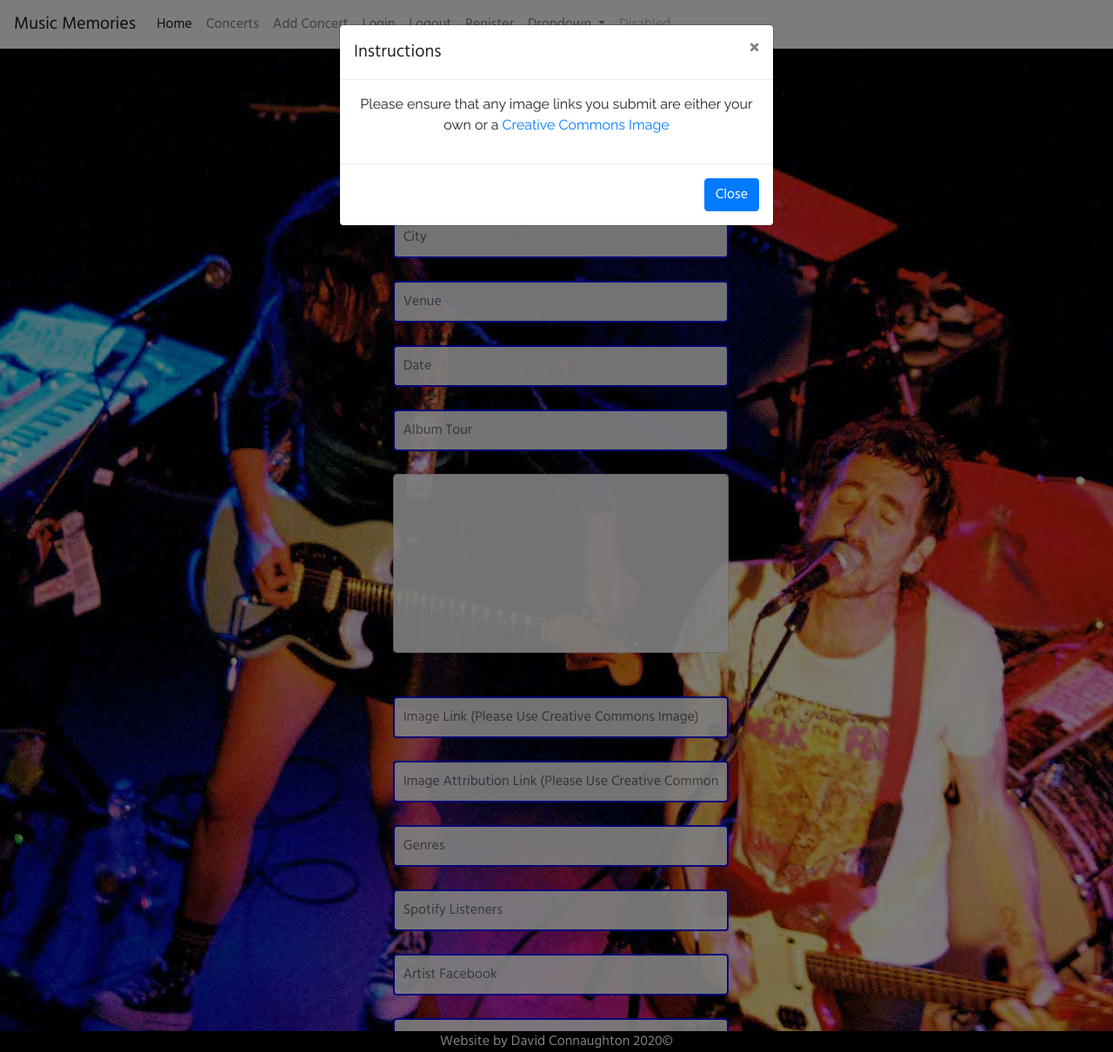
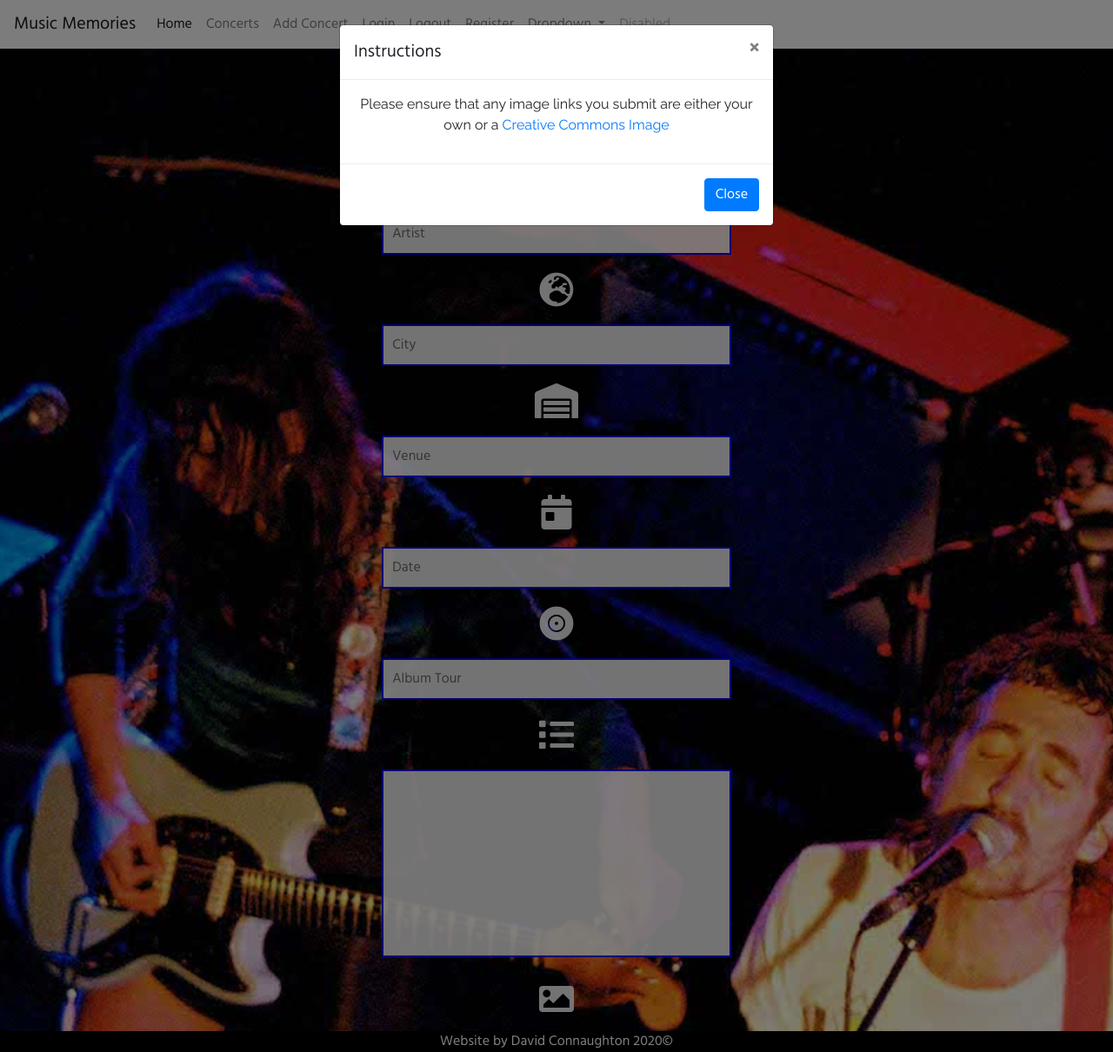
Before and after one commit to Code-Institute-Submissions/music-memories, a Flask app: template templates/editconcert.html in a window 1280 px wide. Shown: the whole page at 87% size. Run offline with Flask 2, Linux system fonts and the light colour scheme; the template is opened without the code that fills it, so the values that code supplies are empty; some libraries are stand-ins or nearby versions.

Commit message:
Icons added to Edit Concert Section

```diff
--- a/templates/editconcert.html
+++ b/templates/editconcert.html
@@ -2,115 +2,86 @@
 {% block content %}
 
 
-<!--Add Concert Memories Section-->
+<!--Edit Concert Memories Section-->
+
     <section>
         <div class="container-fluid edit-image">
             <h2 class="text-center intro-text header-color">Edit Concert Memory</h2>
             <br/>
             <form method="POST" action="{{ url_for('edit_concert', artist_id=artist._id) }}" class="add-concert-form">
-                    <div class="form-group row">
-                        <!--<label for="artist" class="col-sm-2 col-form-label">Artist</label>-->
-                        <div class="col-sm-4 offset-sm-4">
-                            <input type="text" class="form-control" name="artist" id="artist"
+                <div class="col-sm-8 offset-sm-2 text-center">
+                    <i class="fas fa-user"></i>
+                    <input type="text" class="form-width" name="artist" id="artist"
                     placeholder="Artist" value="{{ artist.artist }}" required>
                 </div>
-                    </div>
-                    <div class="form-group row">
-                        <!--<label for="city" class="col-sm-2 col-form-label">City</label>-->
-                        <div class="col-sm-4 offset-sm-4">
-                            <input type="text" class="form-control" name="city" id="city"
+                <div class="col-sm-8 offset-sm-2 text-center">
+                    <i class="fas fa-globe-europe"></i>
+                    <input type="text" class="form-width" name="city" id="city"
                     placeholder="City" value="{{ artist.city }}" required >
                 </div>
-                    </div>
-                    <div class="form-group row">
-                        <!--<label for="venue" class="col-sm-2 col-form-label">Venue</label>-->
-                        <div class="col-sm-4 offset-sm-4">
-                            <input type="text" class="form-control" name="venue" id="venue"
+                <div class="col-sm-8 offset-sm-2 text-center">
+                    <i class="fas fa-warehouse"></i>
+                    <input type="text" class="form-width" name="venue" id="venue"
                     placeholder="Venue" value="{{ artist.venue }}" required>
                 </div>
-                    </div>
-                    <div class="form-group row">
-                        <!--<label for="date" class="col-sm-2 col-form-label">Date</label>-->
-                        <div class="col-sm-4 offset-sm-4">
-                            <input type="text" class="form-control" name="date" id="date"
+                <div class="col-sm-8 offset-sm-2 text-center">
+                    <i class="fas fa-calendar-day"></i>
+                    <input type="text" class="form-width" name="date" id="date"
                     placeholder="Date" value="{{ artist.date }}" required>
                 </div>
-                    </div>
-                    <div class="form-group row">
-                        <!--<label for="album_tour" class="col-sm-2 col-form-label">Album Tour</label>-->
-                        <div class="col-sm-4 offset-sm-4">
-                            <input type="text" class="form-control" name="album_tour" id="album_tour"
+                <div class="col-sm-8 offset-sm-2 text-center">
+                    <i class="fas fa-record-vinyl"></i>
+                    <input type="text" class="form-width" name="album_tour" id="album_tour"
                     placeholder="Album Tour" value="{{ artist.album_tour }}" required>
                 </div>
-                    </div>
-                    <div class="form-group row">
-                        <!--<label for="set_list" class="col-sm-2 col-form-label">Set List:</label>-->
-                        <div class="col-sm-4 offset-sm-4">
-                            <textarea class="form-control" aria-label="With textarea" rows="8" maxlength="300"
+                <div class="col-sm-8 offset-sm-2 text-center">
+                    <i class="fas fa-list"></i>
+                    <textarea class="form-width" aria-label="With textarea" rows="8" maxlength="400"
                     name="set_list" id="set_list">{{ artist.set_list }}
                     </textarea>
                 </div>
-                    </div>
-                    <br />
-                    <div class="form-group row">
-                        <!--<label for="genres" class="col-sm-2 col-form-label">Genres</label>-->
-                        <div class="col-sm-4 offset-sm-4">
-                            <input type="text" class="form-control" name="image" id="image"
+                <div class="col-sm-8 offset-sm-2 text-center">
+                    <i class="fas fa-image"></i>
+                    <input type="text" class="form-width" name="image" id="image"
                     placeholder="Image Link (Please Use Creative Commons Image)"
                     value="{{ artist.image }}" required>
                 </div>
-                    </div>
-                    <div class="form-group row">
-                        <!--<label for="genres" class="col-sm-2 col-form-label">Genres</label>-->
-                        <div class="col-sm-4 offset-sm-4">
-                            <input type="text" class="form-control" name="image_attribution" id="image_attribution"
+                <div class="col-sm-8 offset-sm-2 text-center">
+                    <i class="fas fa-camera"></i>
+                    <input type="text" class="form-width" name="image_attribution" id="image_attribution"
                     placeholder="Image Attribution Link (Please Use Creative Commons Image)"
                     value="{{ artist.image_attribution }}" required>
                 </div>
-                    </div>
-                    <div class="form-group row">
-                        <!--<label for="genres" class="col-sm-2 col-form-label">Genres</label>-->
-                        <div class="col-sm-4 offset-sm-4">
-                            <input type="text" class="form-control" name="genres" id="genres"
+                <div class="col-sm-8 offset-sm-2 text-center">
+                    <i class="fas fa-music"></i>
+                    <input type="text" class="form-width" name="genres" id="genres"
                     placeholder="Genres" value="{{ artist.genres }}" required>
                 </div>
-                    </div>
-                    <div class="form-group row">
-                        <!--<label for="spotify_listeners" class="col-sm-2 col-form-label">Monthly Spotify Listeners</label>-->
-                        <div class="col-sm-4 offset-sm-4">
-                            <input type="text" class="form-control" name="spotify_listeners" id="spotify_listeners"
+                <div class="col-sm-8 offset-sm-2 text-center">
+                    <i class="fab fa-spotify"></i>
+                    <input type="text" class="form-width" name="spotify_listeners" id="spotify_listeners"
                     placeholder="Spotify Listeners" value="{{ artist.spotify_listeners }}" required>
                 </div>
-                    </div>
-                    <div class="form-group row">
-                        <!--<label for="facebook_url" class="col-sm-2 col-form-label">Artist Facebook Link</label>-->
-                        <div class="col-sm-4 offset-sm-4">
-                            <input type="text" class="form-control" name="facebook_url" id="facebook_url"
+                <div class="col-sm-8 offset-sm-2 text-center">
+                    <i class="fab fa-facebook-f"></i>
+                    <input type="text" class="form-width" name="facebook_url" id="facebook_url"
                     placeholder="Artist Facebook" value="{{ artist.facebook_url }}" required>
                 </div>
-                    </div>
-                    <div class="form-group row">
-                        <!--<label for="instagram_url" class="col-sm-2 col-form-label">Artist Instagram Link</label>-->
-                        <div class="col-sm-4 offset-sm-4">
-                            <input type="text" class="form-control" name="instagram_url" id="instagram_url"
+                <div class="col-sm-8 offset-sm-2 text-center">
+                    <i class="fab fa-instagram"></i>
+                    <input type="text" class="form-width" name="instagram_url" id="instagram_url"
                     placeholder="Artist Instagram" value="{{ artist.instagram_url }}" required>
                 </div>
-                    </div>
-                    <div class="form-group row">
-                        <!--<label for="spotify_url" class="col-sm-2 col-form-label">Artist Spotify Link</label>-->
-                        <div class="col-sm-4 offset-sm-4">
-                            <input type="text" class="form-control" name="spotify_url" id="spotify_url"
+                <div class="col-sm-8 offset-sm-2 text-center">
+                    <i class="fab fa-spotify"></i>
+                    <input type="text" class="form-width" name="spotify_url" id="spotify_url"
                     placeholder="Artist Spotify" value="{{ artist.spotify_url }}" required>
                 </div>
-                    </div>
-                    <div class="form-group row">
-                        <!--<label for="twitter_url" class="col-sm-2 col-form-label">Artist Twitter Link</label>-->
-                        <div class="col-sm-4 offset-sm-4">
-                            <input type="text" class="form-control" name="twitter_url" id="twitter_url"
+                <div class="col-sm-8 offset-sm-2 text-center">
+                    <i class="fab fa-twitter"></i>
+                    <input type="text" class="form-width" name="twitter_url" id="twitter_url"
                     placeholder="Artist Twitter" value="{{ artist.twitter_url }}" required>
                 </div>
-                    </div>
-
                 <br/>
                 <div class="form-group row text-center">
                     <div class="col-sm-12">
@@ -122,6 +93,10 @@
             </form>
         </div>
     </section>
+
+<!--End of Edit Concert Memories Section-->
+
+<!--Modal Popup Section-->
 
     <section>
         <div class="modal text-center" id="modal" tabindex="-1" role="dialog">
@@ -146,4 +121,6 @@
         </div>
     </section>
 
+<!--End of Modal Popup Section-->
+
 {% endblock %}
```
Lines whose indentation alone changed are shown as unchanged.
